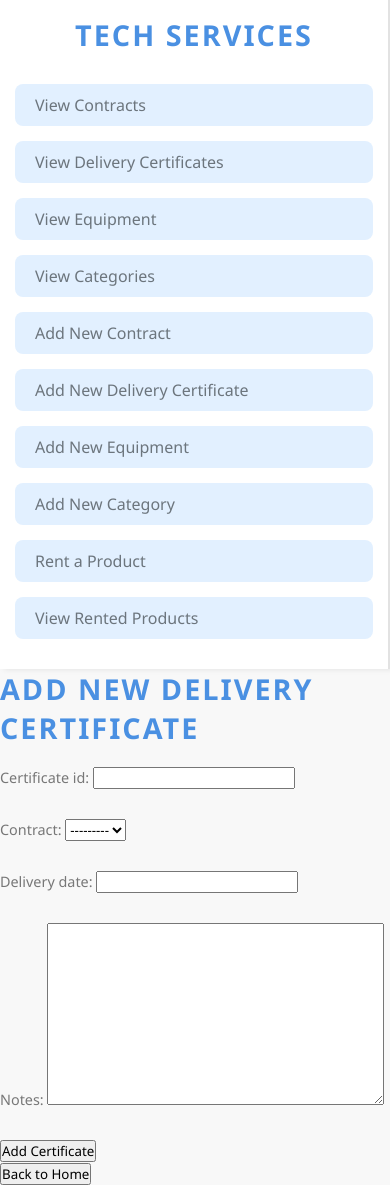
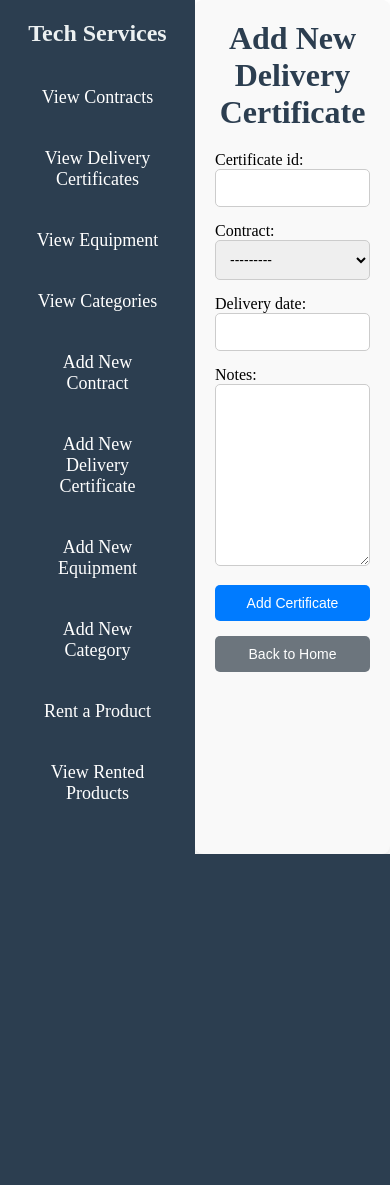
Before and after one commit to Santi1761/ProyectSisd2, a Django app: page /rentals/certificates/create/ in a window 390 px wide. After the commit the page ends 854 px from the top, so only its background shows below. Run offline with Django 5.2, Linux system fonts and the light colour scheme; data that the repository does not hold is empty.

Commit message:
feat: ad more css

```diff
--- /dev/null
+++ b/rentals/static/css/certificate_create.css
@@ -0,0 +1,218 @@
+/* Reset de márgenes y relleno */
+* {
+    margin: 0;
+    padding: 0;
+    box-sizing: border-box;
+}
+
+/* Contenedor principal */
+.container {
+    display: flex;
+    min-height: 100vh;
+}
+
+/* Barra lateral */
+.sidebar {
+    width: 250px;
+    background-color: #2c3e50;
+    color: white;
+    padding: 20px;
+    position: fixed;
+    height: 100%;
+    top: 0;
+    left: 0;
+    overflow-y: auto;
+}
+
+.sidebar h2 {
+    text-align: center;
+    margin-bottom: 30px;
+    color: #ecf0f1;
+}
+
+/* Lista de enlaces en la barra lateral */
+.sidebar ul {
+    list-style-type: none;
+    padding-left: 0;
+}
+
+.sidebar ul li {
+    margin: 20px 0;
+}
+
+.sidebar ul li a {
+    color: white;
+    text-decoration: none;
+    font-size: 18px;
+    display: block;
+    padding: 10px;
+    transition: background-color 0.3s ease;
+}
+
+.sidebar ul li a:hover {
+    background-color: #3498db;
+    border-radius: 5px;
+}
+
+/* Contenido principal */
+.main-content {
+    margin-left: 270px;
+    /* Deja espacio para la barra lateral */
+    padding: 20px;
+    width: calc(100% - 270px);
+    /* Ajusta el contenido al espacio restante */
+    background-color: #f9f9f9;
+    border-radius: 8px;
+    box-shadow: 0 4px 6px rgba(0, 0, 0, 0.1);
+}
+
+/* Estilo para el título principal */
+h1 {
+    text-align: center;
+    color: #2c3e50;
+    margin-bottom: 20px;
+}
+
+/* Estilo del formulario */
+form {
+    display: flex;
+    flex-direction: column;
+    gap: 15px;
+}
+
+form input,
+form select,
+form textarea {
+    width: 100%;
+    padding: 10px;
+    border: 1px solid #ccc;
+    border-radius: 5px;
+    font-size: 14px;
+}
+
+form button[type="submit"] {
+    background-color: #007bff;
+    color: white;
+    border: none;
+    padding: 10px 20px;
+    border-radius: 5px;
+    font-size: 16px;
+    cursor: pointer;
+    transition: background-color 0.3s ease;
+}
+
+form button[type="submit"]:hover {
+    background-color: #0056b3;
+}
+
+/* Estilo para el botón "Back to Home" */
+a button {
+    background-color: #6c757d;
+    color: white;
+    border: none;
+    padding: 10px 20px;
+    border-radius: 5px;
+    font-size: 16px;
+    cursor: pointer;
+    transition: background-color 0.3s ease;
+    display: inline-block;
+    margin-top: 15px;
+    text-align: center;
+}
+
+a button:hover {
+    background-color: #5a6268;
+}
+
+/* Estilo para la tabla */
+table {
+    width: 100%;
+    margin: 20px 0;
+    border-collapse: collapse;
+    border: 1px solid #ddd;
+}
+
+th,
+td {
+    padding: 12px;
+    text-align: left;
+    border: 1px solid #ddd;
+}
+
+th {
+    background-color: #3498db;
+    color: white;
+}
+
+tr:nth-child(even) {
+    background-color: #f2f2f2;
+}
+
+/* Responsive design */
+@media (max-width: 768px) {
+    .main-content {
+        margin-left: 0;
+        width: 100%;
+    }
+
+    .sidebar {
+        width: 100%;
+        height: auto;
+        position: relative;
+    }
+
+    .sidebar ul li {
+        text-align: center;
+    }
+
+    form button[type="submit"],
+    a button {
+        width: 100%;
+        font-size: 14px;
+    }
+
+    .styled-form {
+    display: flex;
+    flex-direction: column;
+    gap: 15px;
+    margin-top: 20px;
+}
+
+.styled-form button {
+    background-color: #007bff;
+    color: white;
+    border: none;
+    padding: 10px 20px;
+    border-radius: 5px;
+    font-size: 16px;
+    cursor: pointer;
+    transition: background-color 0.3s ease;
+}
+
+.styled-form button:hover {
+    background-color: #0056b3;
+}
+
+}
+
+.styled-form {
+    display: flex;
+    flex-direction: column;
+    gap: 15px;
+    margin-top: 20px;
+}
+
+.styled-form button {
+    background-color: #007bff;
+    color: white;
+    border: none;
+    padding: 10px 20px;
+    border-radius: 5px;
+    font-size: 16px;
+    cursor: pointer;
+    transition: background-color 0.3s ease;
+}
+
+.styled-form button:hover {
+    background-color: #0056b3;
+}
--- a/rentals/templates/rentals/certificate_create.html
+++ b/rentals/templates/rentals/certificate_create.html
@@ -6,7 +6,7 @@
     <meta name="viewport" content="width=device-width, initial-scale=1.0">
     <title>Add New Delivery Certificate</title>
     {% load static %}
-    <link rel="stylesheet" href="{% static 'css/index.css' %}">
+    <link rel="stylesheet" href="{% static 'css/certificate_create.css' %}">
 </head>
 
 <body>
@@ -31,7 +31,7 @@
         <!-- Contenido principal -->
         <div class="main-content">
             <h1>Add New Delivery Certificate</h1>
-            <form method="POST">
+            <form class="styled-form" method="POST">
                 {% csrf_token %}
                 {{ form.as_p }}
                 <button type="submit">Add Certificate</button>
--- a/rentals/templates/rentals/rented_products.html
+++ b/rentals/templates/rentals/rented_products.html
@@ -6,7 +6,8 @@
     <meta name="viewport" content="width=device-width, initial-scale=1.0">
     <title>Rented Products</title>
     {% load static %}
-    <link rel="stylesheet" href="{% static 'css/index.css' %}">
+    <link rel="stylesheet" href="{% static 'css/rented_products.css' %}">
+
 </head>
 
 <body>
```
Also changed, not shown: rentals/static/css/rented_products.css (added, +251 -0 lines).
